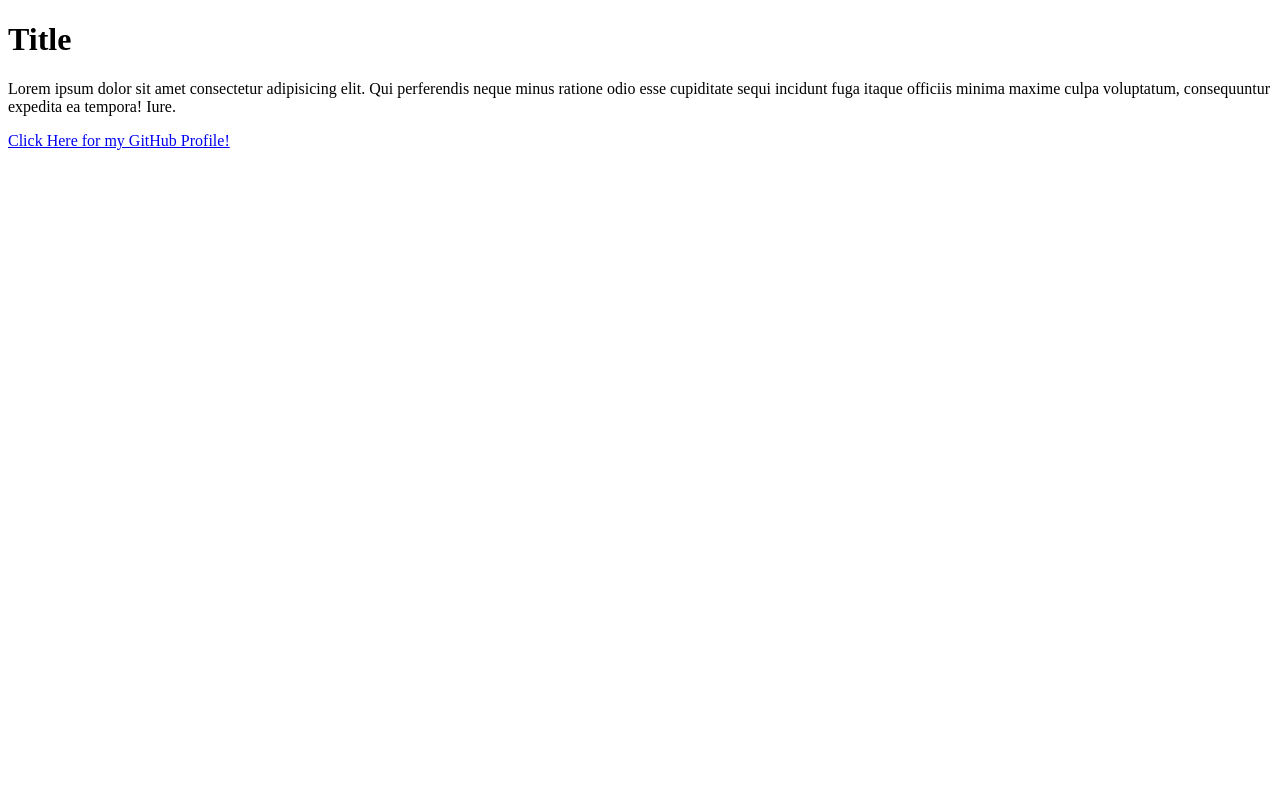
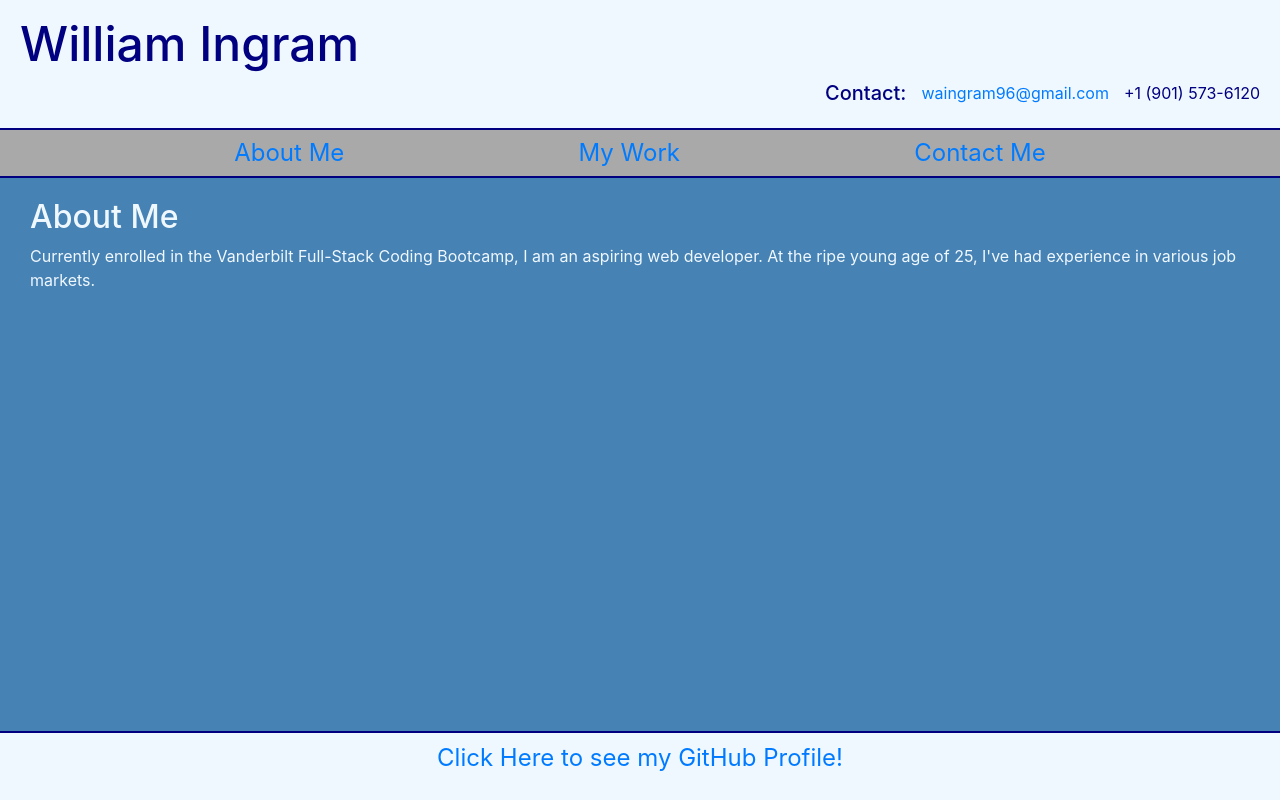
Before and after one commit to wingram1/professional-portfolio, a plain HTML site: page index.html in a window 1280 px wide. Drawn offline with nearby package versions, Linux system fonts and the light colour scheme.

Commit message:
initial styling and page structure

```diff
--- a/assets/script.js
+++ b/assets/script.js
@@ -0,0 +1 @@
+// javascript magic will happen here ;-)
--- a/assets/style.css
+++ b/assets/style.css
@@ -3,24 +3,75 @@ body {
     flex-direction: column;
 
     height: 100vh;
+    background-color: steelblue;
+    color: aliceblue;
 }
 
 header {
     display: flex;
+    flex-direction: column;
+    justify-content: start;
+    align-items: center;
+
+    height: fit-content;
+    padding: 15px 20px 15px 20px;
+
+    background-color: aliceblue;
+    color: navy;
+    border-bottom: 2px navy solid;
+}
+
+header h1 {
+    width: 100%;
+    text-align: start;
+    font-size: 48px;
+}
+
+.contact {
+    display: flex;
     flex-direction: row;
-    justify-content: center;
+    justify-content: end;
+    width: 100%;
+}
 
-    height: 10vh;
+.contact a, .contact p {
+    margin: 0 0 0 15px
+}
+
+#links {
+    width: 100%;
+    display: flex;
+    flex-direction: row;
+    justify-content: space-evenly;
+    padding: 5px 0 5px 0;
+
+    background-color: darkgrey;
+    border-bottom: 2px navy solid;
+}
+
+#links a {
+    font-size: 24px;
 }
 
 main {
     display: flex;
     flex-direction: column;
+    height: 79vh;
+    width: 100%;
+    padding: 20px 20px 35px 30px;
 }
 
 footer {
     display: flex;
     flex-direction: row;
     height: 10vh;
+    width: 100%;
     align-items: center;
+    justify-content: center;
+    background-color: aliceblue;
+    border-top: 2px navy solid;
 }
+
+footer a {
+    font-size: 24px;
+}
--- a/index.html
+++ b/index.html
@@ -4,23 +4,43 @@
     <meta charset="UTF-8">
     <meta http-equiv="X-UA-Compatible" content="IE=edge">
     <meta name="viewport" content="width=device-width, initial-scale=1.0">
-    <link rel="stylesheet" src="assets/style.css" />
-    <title>Document</title>
+    <link rel="stylesheet" href="https://stackpath.bootstrapcdn.com/bootstrap/4.3.1/css/bootstrap.min.css" />
+    <meta http-equiv="Content-Security-Policy" content="upgrade-insecure-requests">
+    <link rel="stylesheet" href="./assets/style.css" />
+    <title>William Ingram</title>
 </head>
 <body>
     <header>
-        <h1>Title</h1>
+        <h1>William Ingram</h1>
+        <div class="contact">
+            <h5>Contact:</h5>
+            <a href="mailto: waingram96@gmail.com">waingram96@gmail.com</a>
+            <p>+1 (901) 573-6120</p>
+        </div>
     </header>
+    <div id="links">
+        <a href="#about-me">About Me</a>
+        <a href="#my-work">My Work</a>
+        <a href="#contact-me">Contact Me</a>
+    </div>
     <main>
-        <p>
-            Lorem ipsum dolor sit amet consectetur adipisicing elit. Qui perferendis neque minus ratione odio esse cupiditate sequi incidunt fuga itaque officiis minima maxime culpa voluptatum, consequuntur expedita ea tempora! Iure.
-        </p>
+        <section id="about-me">
+            <h2>About Me</h2>
+            <p>     Currently enrolled in the Vanderbilt Full-Stack Coding Bootcamp, I am an aspiring web developer. At the ripe young age of 25, I've had experience in various job markets. </p>
+        </section>
+        <section id="my-work">
+
+        </section>
+        <section id="contact-me">
+
+        </section>
     </main>
+    </div>
     <footer>
-        <a href="https://github.com/wingram1">Click Here for my GitHub Profile!</p>
+        <a href="https://github.com/wingram1">Click Here to see my GitHub Profile!</p>
     </footer>
 
-
+    <script src="https://maxcdn.bootstrapcdn.com/bootstrap/3.3.7/js/bootstrap.min.js"></script>
 <script src="assets/script.js"></script>
 </body>
 </html>
```
Also changed, not shown: assets/images/drip-planner-forecast.png (added), assets/images/drip-planner-main.png (added), assets/images/drip-planner-trip.png (added), assets/images/me.jpg (added).
